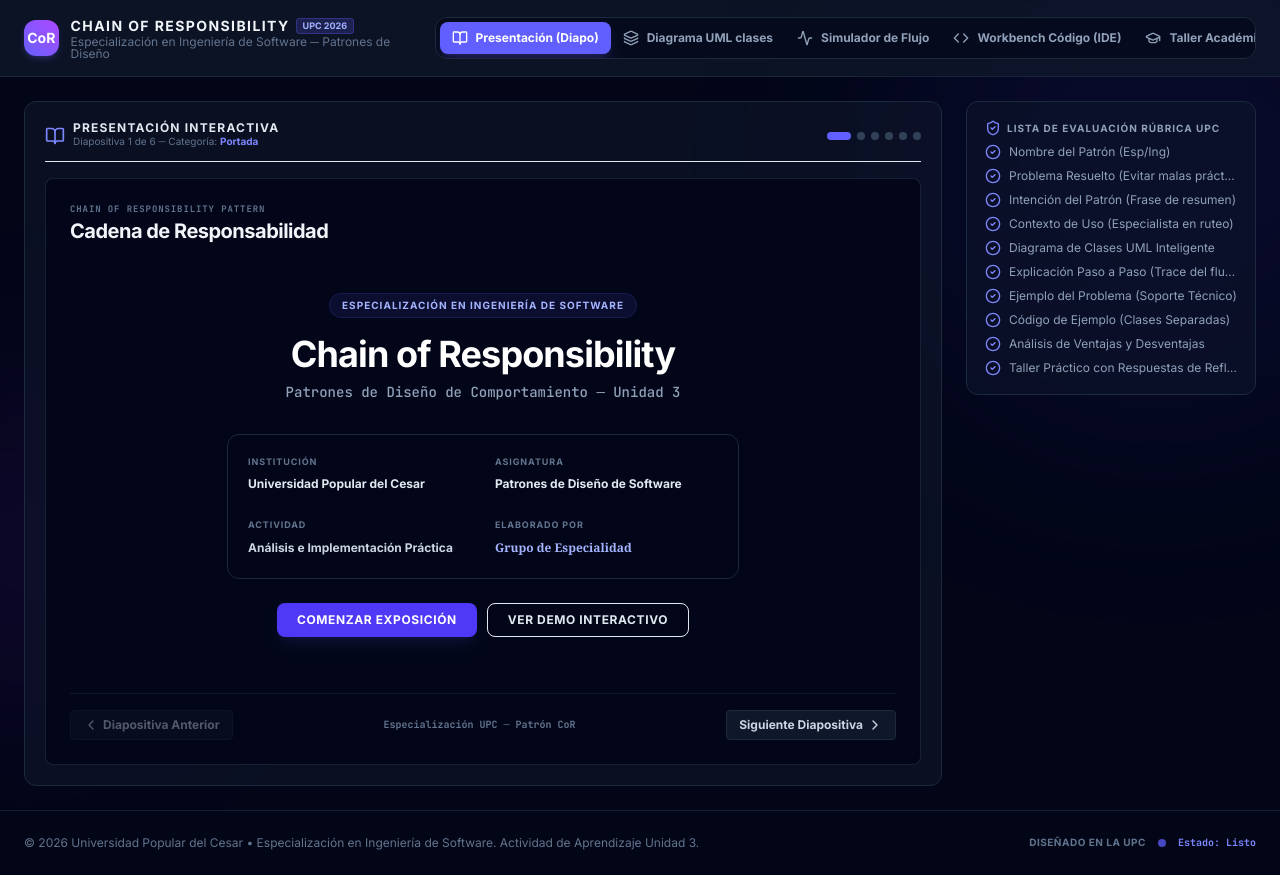
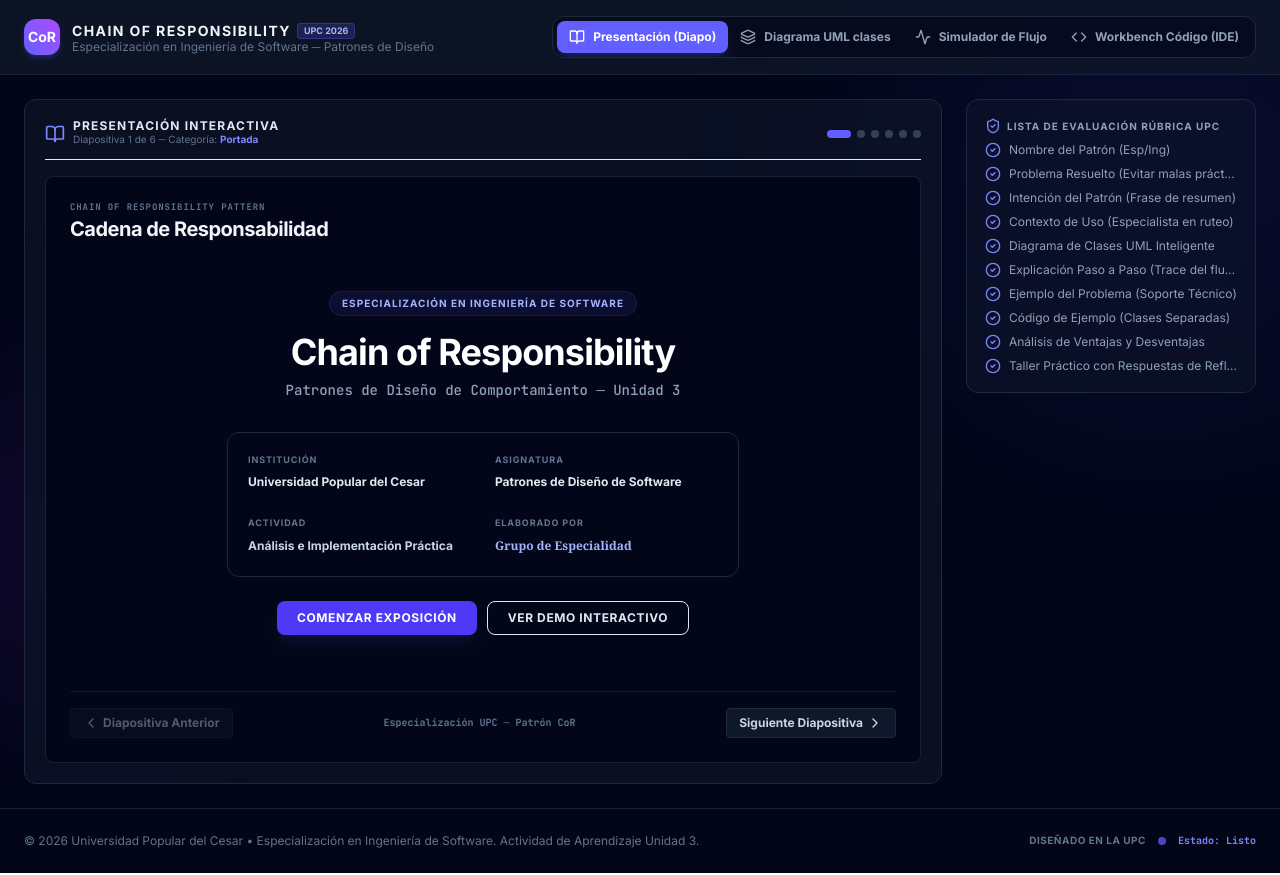
Before and after one commit to whatsappjuanandressalcedo909-ui/responsabilidad, a React (Vite) app: page / in a window 1280 px wide. Built offline with nearby package versions, Linux system fonts and the light colour scheme.

Commit message:
Update App.tsx

```diff
--- a/src/App.tsx
+++ b/src/App.tsx
@@ -16,8 +16,7 @@ export default function App() {
     { id: "presentacion" as SectionTab, label: "Presentación (Diapo)", icon: BookOpen },
     { id: "uml" as SectionTab, label: "Diagrama UML clases", icon: Layers },
     { id: "simulador" as SectionTab, label: "Simulador de Flujo", icon: Activity },
-    { id: "codigo" as SectionTab, label: "Workbench Código (IDE)", icon: Code },
-    { id: "talleres" as SectionTab, label: "Taller Académico", icon: GraduationCap }
+    { id: "codigo" as SectionTab, label: "Workbench Código (IDE)", icon: Code }
   ];
 
   // Permite saltar entre secciones de forma dinámica desde los slides interactivos
```
